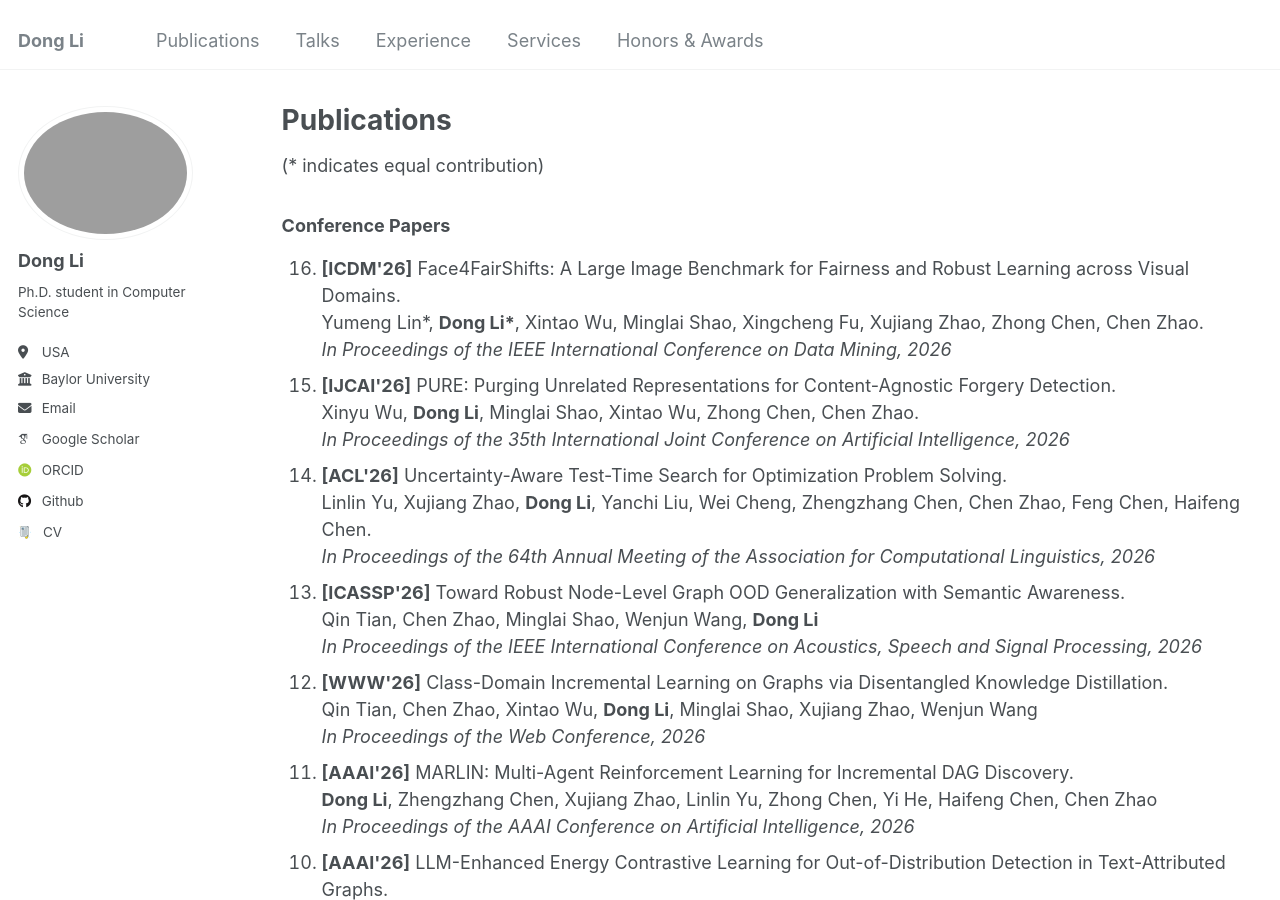
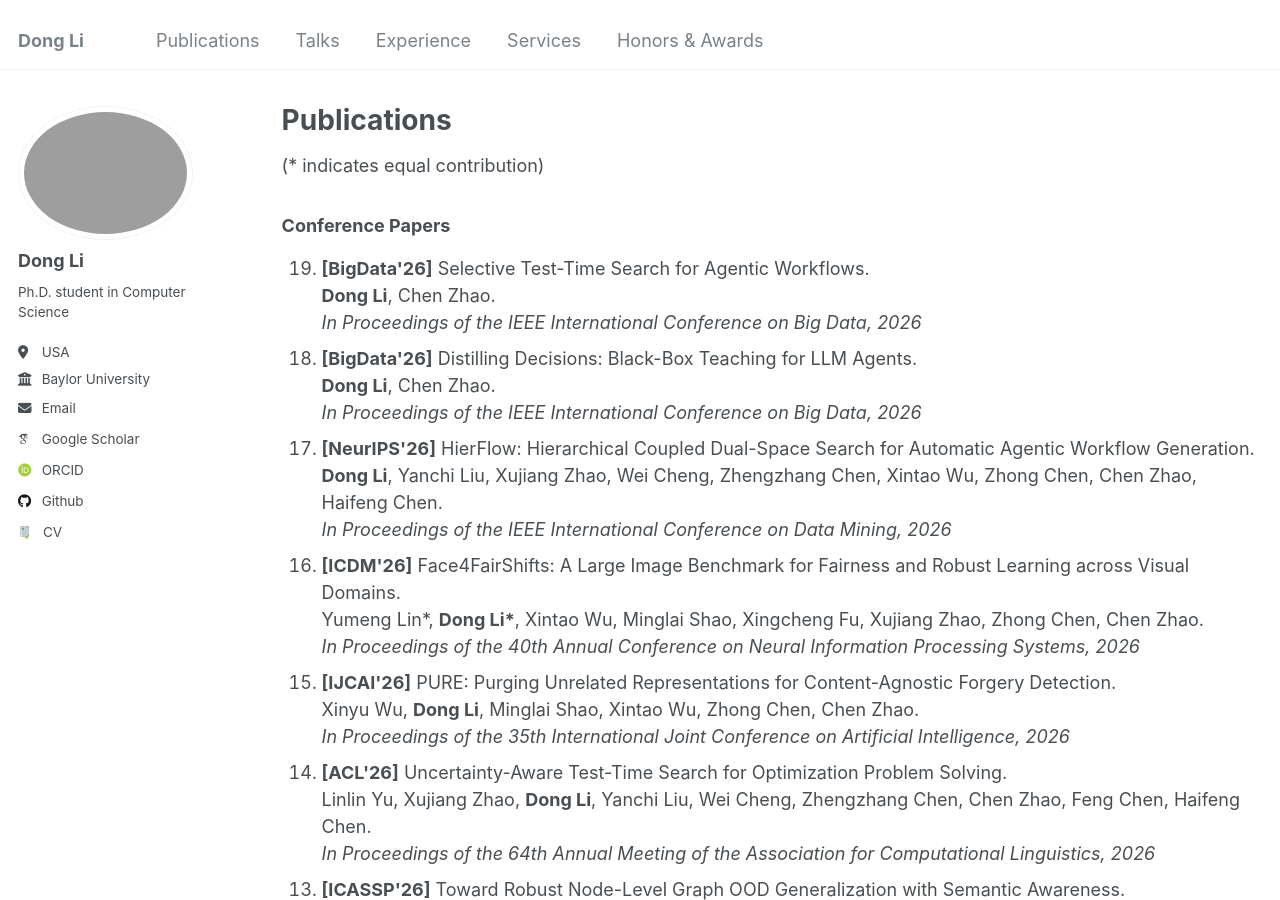
Before and after one commit to TurkeyWatanabe/dongli, a Jekyll site: the page built from _pages/publications.html, in a window 1280 px wide and 900 px high. Built offline with Jekyll 4.4.1, drawn with Linux system fonts in a browser that asks for light colours; some web fonts are replaced.

Commit message:
Update publications.html

```diff
--- a/_pages/publications.html
+++ b/_pages/publications.html
@@ -15,10 +15,21 @@ author_profile: true
 <h3>Conference Papers</h3>
 
 <ol reversed>
+  <li><strong>[BigData'26]</strong> Selective Test-Time Search for Agentic Workflows. <br>
+  <strong>Dong Li</strong>, Chen Zhao. <br>
+  <em>In Proceedings of the IEEE International Conference on Big Data, 2026</em></li>
+
+  <li><strong>[BigData'26]</strong> Distilling Decisions: Black-Box Teaching for LLM Agents. <br>
+  <strong>Dong Li</strong>, Chen Zhao. <br>
+  <em>In Proceedings of the IEEE International Conference on Big Data, 2026</em></li>
+
+  <li><strong>[NeurIPS'26]</strong> HierFlow: Hierarchical Coupled Dual-Space Search for Automatic Agentic Workflow Generation. <br>
+  <strong>Dong Li</strong>, Yanchi Liu, Xujiang Zhao, Wei Cheng, Zhengzhang Chen, Xintao Wu, Zhong Chen, Chen Zhao, Haifeng Chen. <br>
+  <em>In Proceedings of the IEEE International Conference on Data Mining, 2026</em></li>
 
   <li><strong>[ICDM'26]</strong> Face4FairShifts: A Large Image Benchmark for Fairness and Robust Learning across Visual Domains. <br>
-  Yumeng Lin*, <strong>Dong Li*</strong>, Xintao Wu, Minglai Shao, Xingcheng Fu, Xujiang Zhao, Zhong Chen, Chen Zhao. <br>
-  <em>In Proceedings of the IEEE International Conference on Data Mining, 2026</em></li>
+  Yumeng Lin*, <strong>Dong Li*</strong>, Xintao Wu, Minglai Shao, Xingcheng Fu, Xujiang Zhao, Zhong Chen, Chen Zhao.<br>
+  <em>In Proceedings of the 40th Annual Conference on Neural Information Processing Systems, 2026</em></li>
 
   <li><strong>[IJCAI'26]</strong> PURE: Purging Unrelated Representations for Content-Agnostic Forgery Detection. <br>
   Xinyu Wu, <strong>Dong Li</strong>, Minglai Shao, Xintao Wu, Zhong Chen, Chen Zhao. <br>
```
